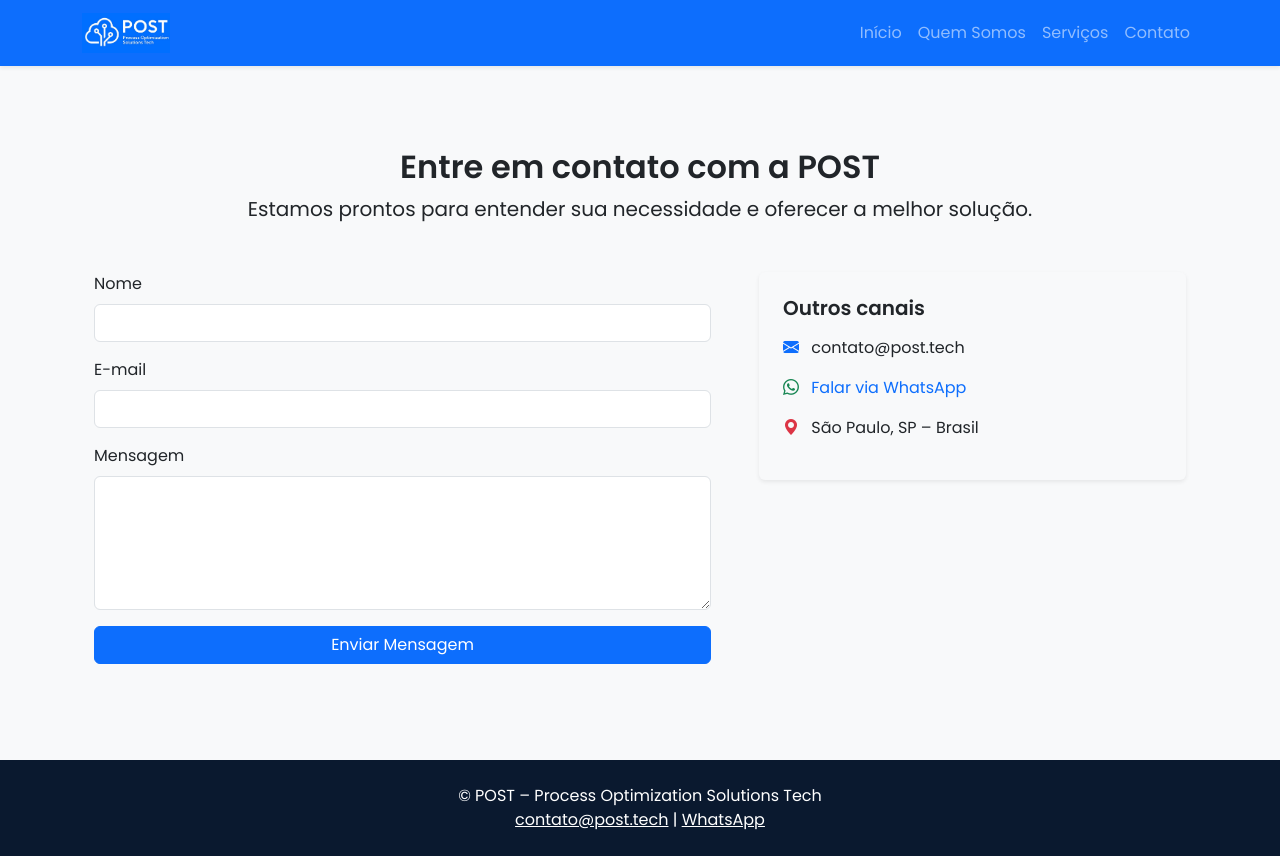
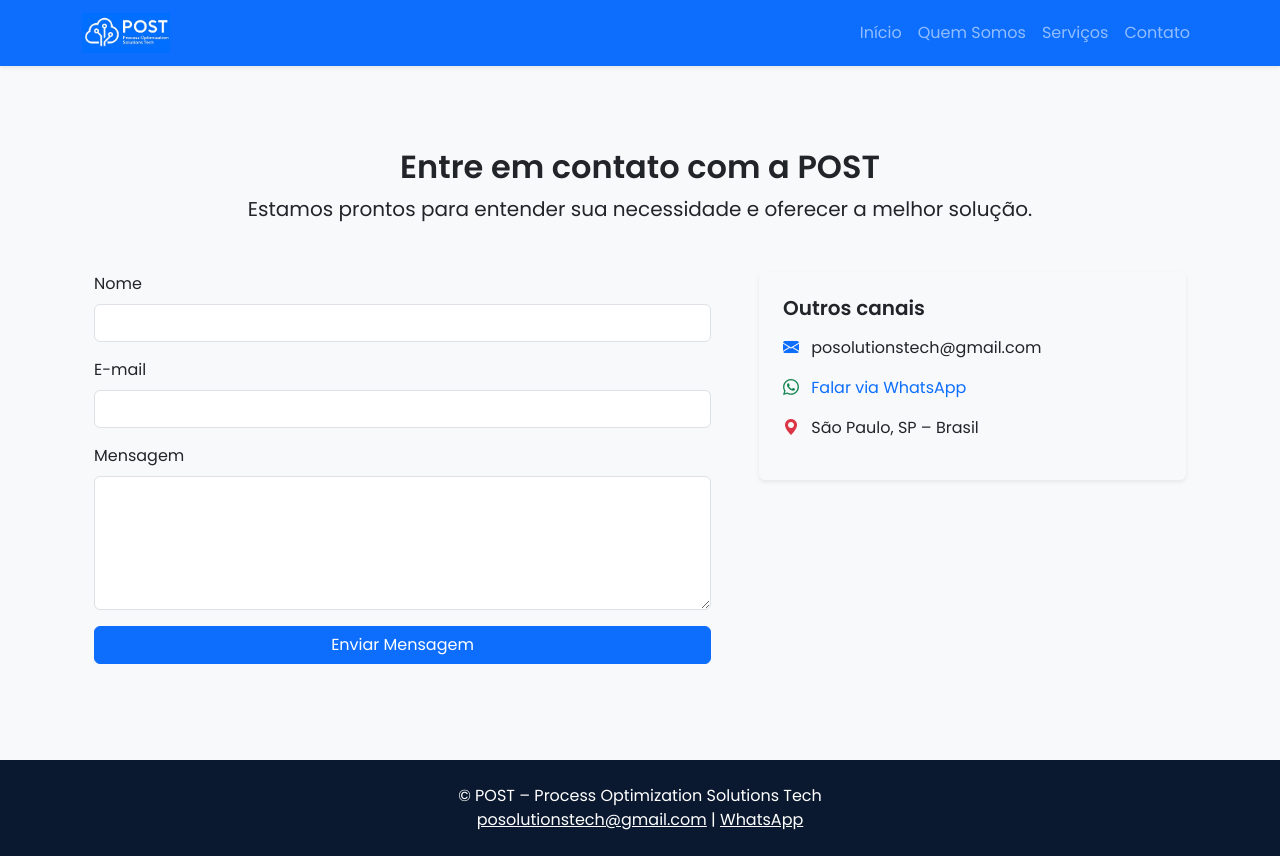
Before and after one commit to devpedroolivier/post-site, a FastAPI app: page /contato in a window 1280 px wide. Run offline with FastAPI, Linux system fonts and the light colour scheme.

Commit message:
Update some files

```diff
--- a/templates/base.html
+++ b/templates/base.html
@@ -16,9 +16,18 @@
     <link href="https://cdn.jsdelivr.net/npm/bootstrap-icons@1.10.5/font/bootstrap-icons.css" rel="stylesheet">
 
     <!-- Estilo customizado -->
+
     <style>
+        html, body {
+            height: 100%;
+        }
         body {
             font-family: 'Poppins', sans-serif;
+            display: flex;
+            flex-direction: column;
+        }
+        main {
+            flex: 1;
         }
         .navbar-brand img {
             max-height: 40px;
@@ -32,6 +41,7 @@
             text-decoration: underline;
         }
     </style>
+
 </head>
 <body class="bg-light">
 
@@ -65,8 +75,8 @@
     <div class="container text-center">
         <p class="mb-0">&copy; {{ year }} POST – Process Optimization Solutions Tech</p>
         <p class="mb-0">
-            <a href="mailto:contato@post.tech" class="text-white footer-link">contato@post.tech</a> |
-            <a href="https://wa.me/55SEUNUMERO" class="text-white footer-link" target="_blank">WhatsApp</a>
+            <a href="mailto:posolutionstech@gmail.com" class="text-white footer-link">posolutionstech@gmail.com</a> |
+            <a href="https://wa.me/5511989107142" class="text-white footer-link" target="_blank">WhatsApp</a>
         </p>
     </div>
 </footer>
--- a/templates/contato.html
+++ b/templates/contato.html
@@ -35,10 +35,10 @@
             <div class="col-md-5">
                 <div class="bg-light p-4 rounded shadow-sm">
                     <h5 class="fw-bold mb-3">Outros canais</h5>
-                    <p><i class="bi bi-envelope-fill text-primary me-2"></i> contato@post.tech</p>
+                    <p><i class="bi bi-envelope-fill text-primary me-2"></i> posolutionstech@gmail.com</p>
                     <p>
                         <i class="bi bi-whatsapp text-success me-2"></i>
-                        <a href="https://wa.me/55SEUNUMERO" target="_blank" class="text-decoration-none">Falar via WhatsApp</a>
+                        <a href="https://wa.me/5511989107142" target="_blank" class="text-decoration-none">Falar via WhatsApp</a>
                     </p>
                     <p><i class="bi bi-geo-alt-fill text-danger me-2"></i> São Paulo, SP – Brasil</p>
                 </div>
```
